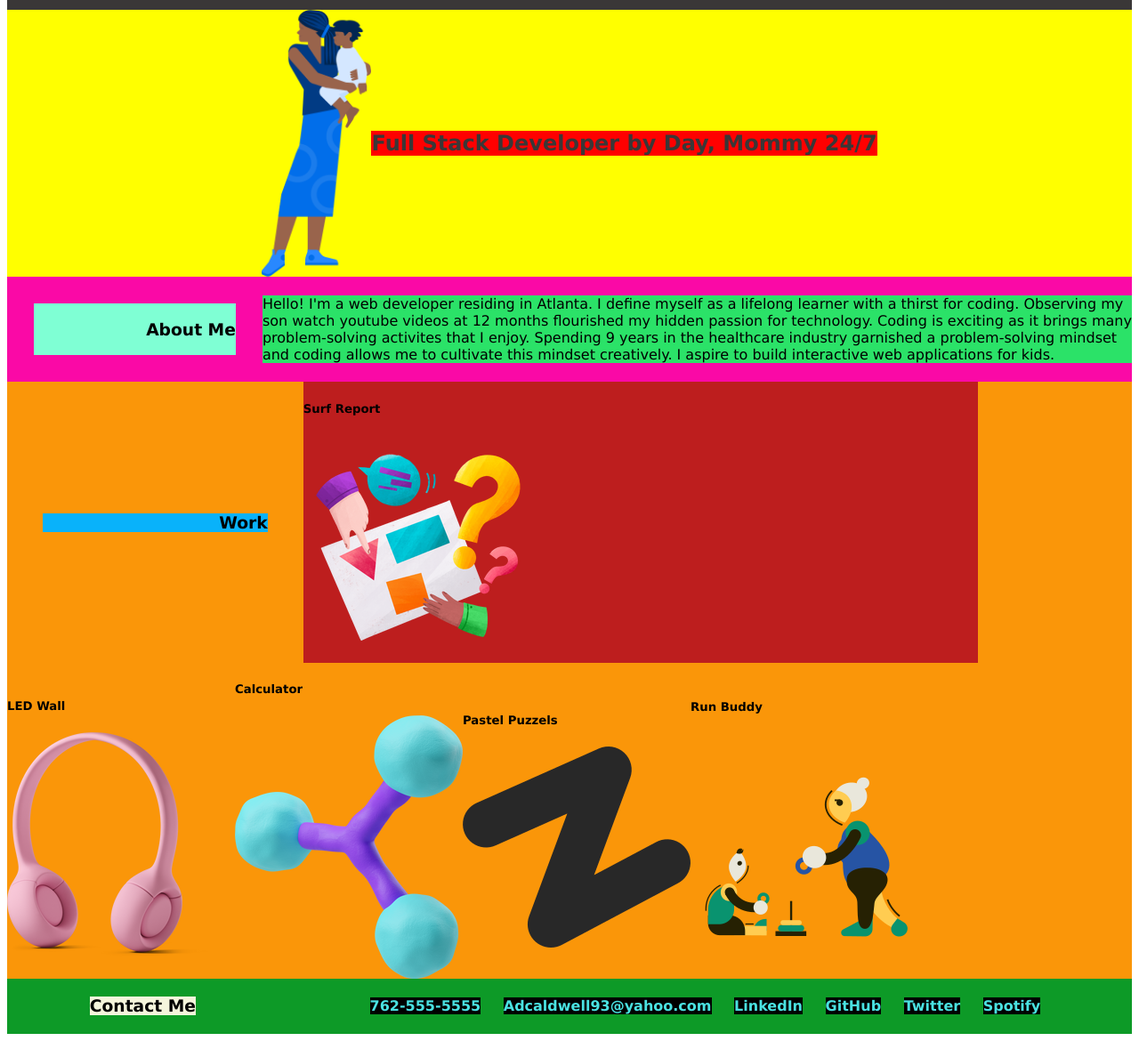
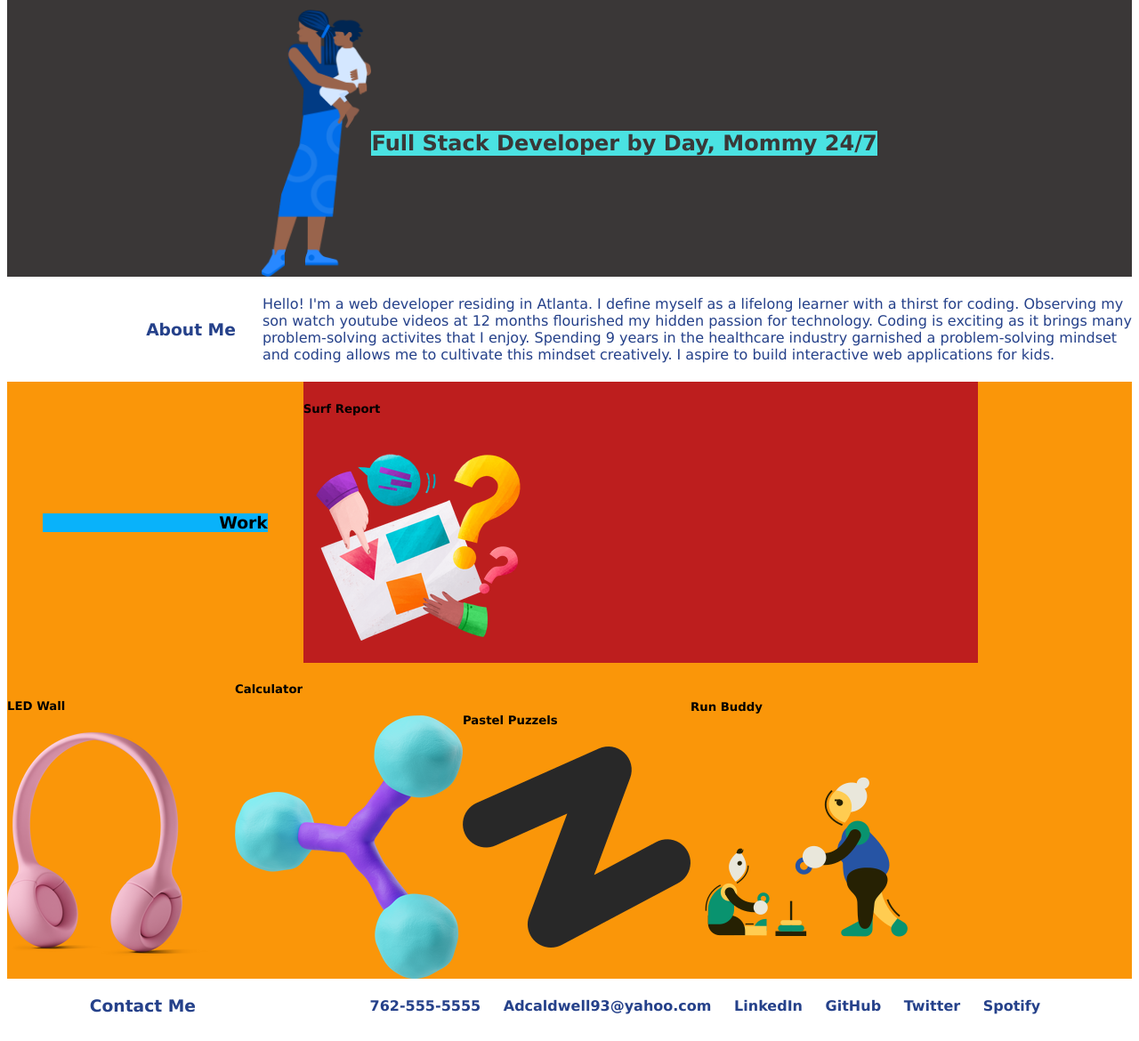
Before and after one commit to Awell05/ACPortfolio1, a plain HTML site: page index.html in a window 1280 px wide. Shown: the part 96-1266 px from the top of the page at 89% size. Drawn offline with Linux system fonts and the light colour scheme.

Commit message:
update all port except work section

```diff
--- a/assets/css/style.css
+++ b/assets/css/style.css
@@ -38,7 +38,7 @@ a{
 /* Avatar Section */
 
 #avatarsec{
-    background-color: yellow;
+    background-color:rgb(58, 55, 55);
     display: flex;
     flex-direction: row;
     justify-content: center;
@@ -47,18 +47,18 @@ a{
 }
 /* Subtitle */
 #subtitle{
-    background-color: red;
+    background-color: rgb(74, 226, 226);
     align-self: center;
     color:rgb(58, 55, 55)
 }
 
 #aboutme{
-    background-color: rgb(250, 9, 166);
+
     display:flex;
     flex-direction: row;
 }
 .ab{
-    background-color: aquamarine;
+   color:rgb(37, 65, 138);
     width:70%;
     margin:30px;
     text-align: right;
@@ -66,7 +66,8 @@ a{
 }
 p{
     align-self: center;
-    background-color: rgb(43, 226, 104);
+    color:rgb(37, 65, 138);
+
 }
 
 #work{background-color: rgb(250, 150, 9);
@@ -94,20 +95,15 @@ p{
 }
 /* Footer */
 footer{
-    background-color: rgb(13, 154, 39);
     display:flex;
     flex-direction: row;
     align-items: center;
     justify-content: space-around;
-}
-
-#contactme{
-    background-color: beige;
-
+    color:rgb(37, 65, 138);
 }
 
 footer a{
-    background-color: black;
+    color:rgb(37, 65, 138);
     display:inline;
     margin:10px;
 }
```
